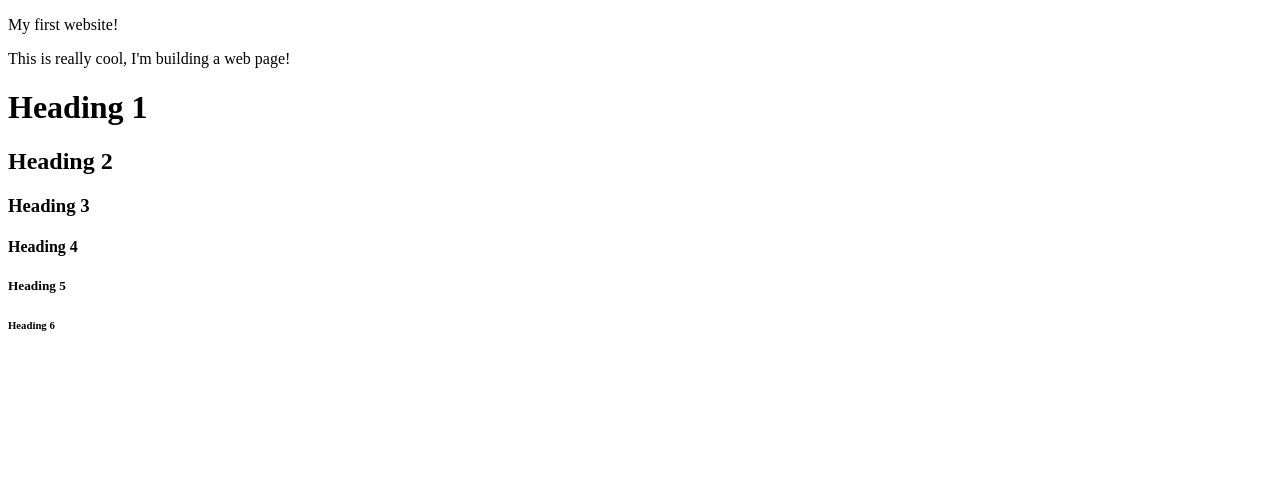
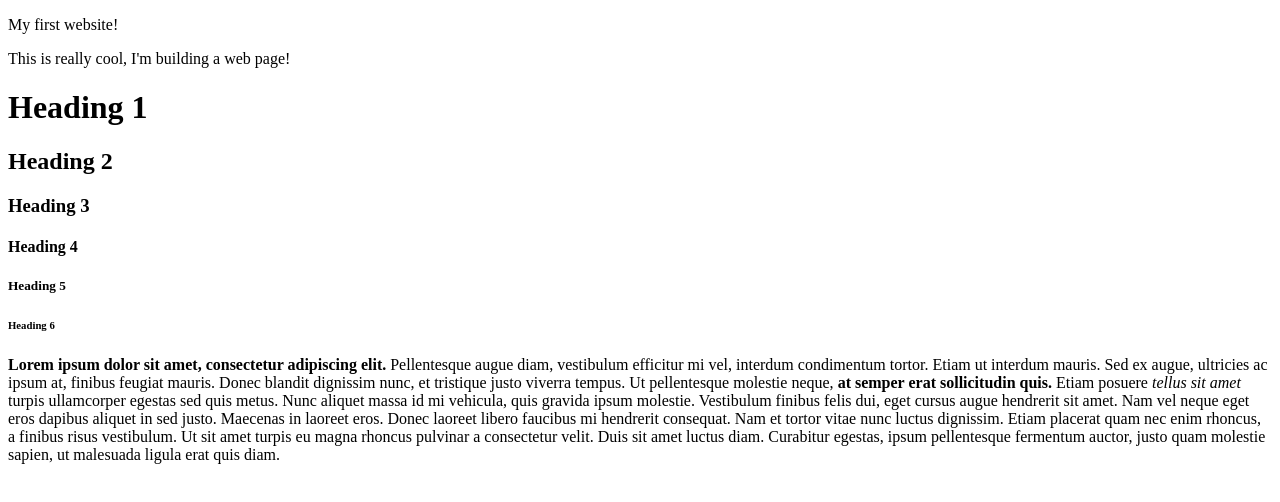
Before and after one commit to daniel-sebastian-buhaianu/the-odin-project, a plain HTML site: page my-first-website/index.html in a window 1280 px wide. Drawn offline with Linux system fonts and the light colour scheme.

Commit message:
bold, italic and html comments

```diff
--- a/my-first-website/index.html
+++ b/my-first-website/index.html
@@ -13,5 +13,8 @@
     <h4>Heading 4</h4>
     <h5>Heading 5</h5>
     <h6>Heading 6</h6>
+    <!--<strong> makes my text bold!-->
+    <!--<em> makes my text italic!-->
+    <p><strong>Lorem ipsum dolor sit amet, consectetur adipiscing elit.</strong> Pellentesque augue diam, vestibulum efficitur mi vel, interdum condimentum tortor. Etiam ut interdum mauris. Sed ex augue, ultricies ac ipsum at, finibus feugiat mauris. Donec blandit dignissim nunc, et tristique justo viverra tempus. Ut pellentesque molestie neque, <strong>at semper erat sollicitudin quis. </strong>Etiam posuere <em>tellus sit amet </em>turpis ullamcorper egestas sed quis metus. Nunc aliquet massa id mi vehicula, quis gravida ipsum molestie. Vestibulum finibus felis dui, eget cursus augue hendrerit sit amet. Nam vel neque eget eros dapibus aliquet in sed justo. Maecenas in laoreet eros. Donec laoreet libero faucibus mi hendrerit consequat. Nam et tortor vitae nunc luctus dignissim. Etiam placerat quam nec enim rhoncus, a finibus risus vestibulum. Ut sit amet turpis eu magna rhoncus pulvinar a consectetur velit. Duis sit amet luctus diam. Curabitur egestas, ipsum pellentesque fermentum auctor, justo quam molestie sapien, ut malesuada ligula erat quis diam. </p>
   </body>
 </html>
```
